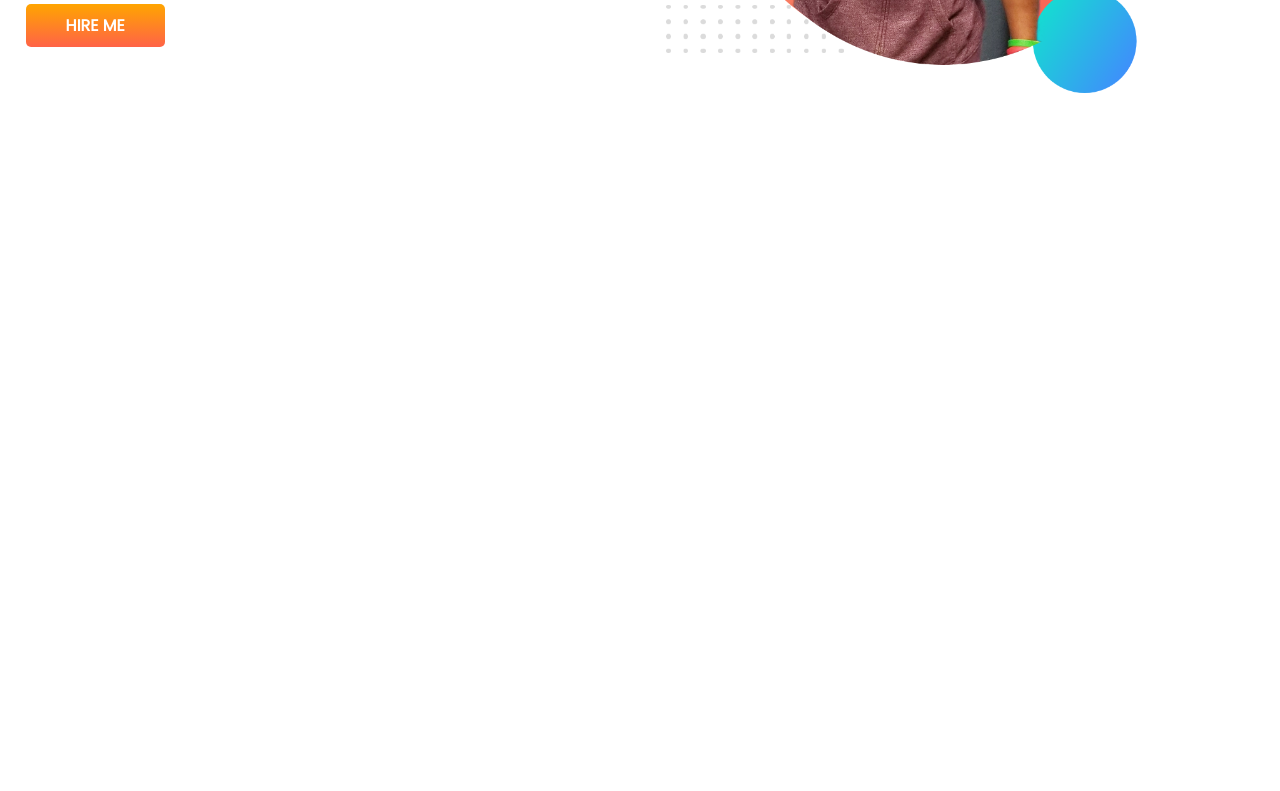
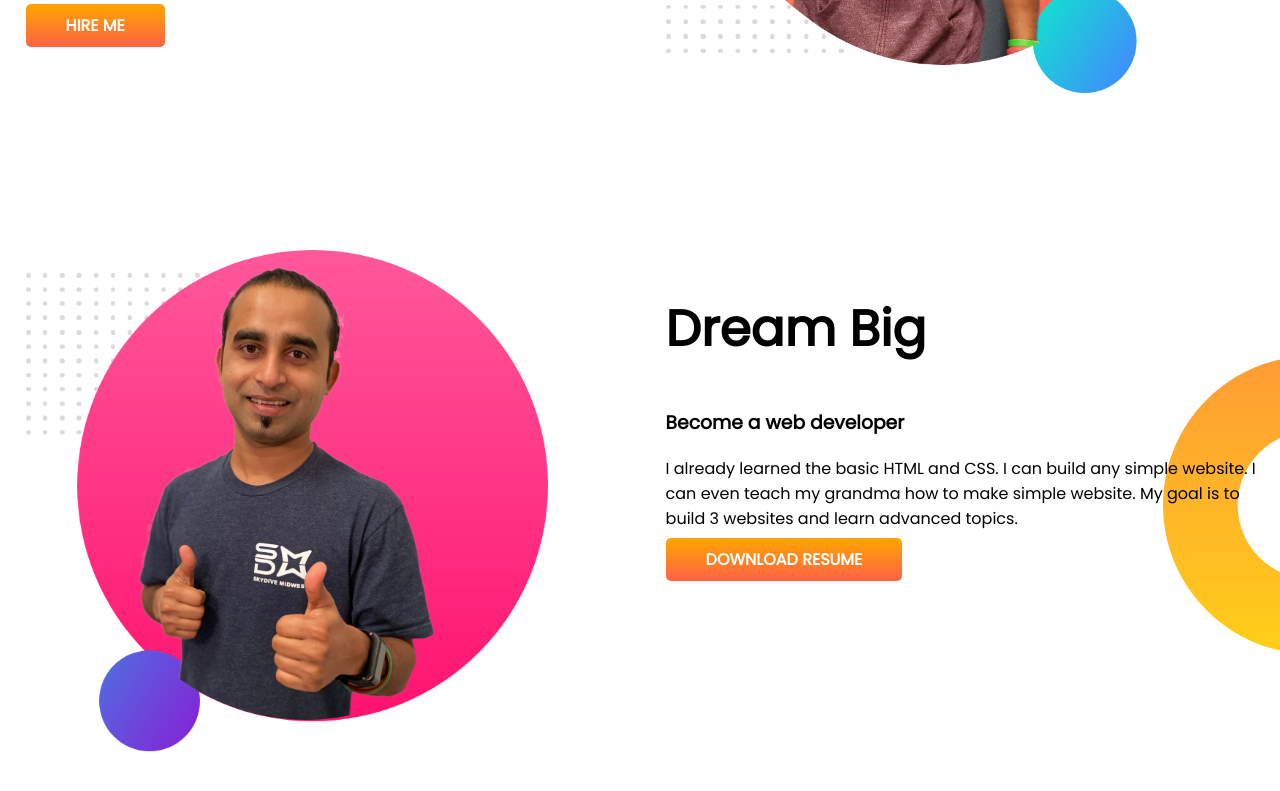
Before and after one commit to SabbirRshuvo/beautiful-professional-protfolio, a plain HTML site: page index.html in a window 1280 px wide. Shown: the part 425-1216 px from the top of the page. Before the commit the page ends 800 px from the top, so only its background shows below. Drawn offline with Linux system fonts and the light colour scheme.

Commit message:
dream big

```diff
--- a/index.html
+++ b/index.html
@@ -23,5 +23,16 @@
             <img src="images/jhankar.png" alt="">
         </div>
     </section>
+    <section class="dream-big">
+        <div class="half-width">
+            <img src="images/jhankar2.png" alt="">
+        </div>
+        <div class="half-width">
+            <h1>Dream Big</h1>
+            <h3>Become a web developer</h3>
+            <p>I already learned the basic HTML and CSS. I can build any simple website. I can even teach my grandma how to make simple website. My goal is to build 3 websites and learn advanced topics.</p>
+            <a class="link-button" target="_blank" href="http://google.com">DOWNLOAD RESUME</a>
+        </div>
+    </section>
 </body>
 </html>
--- a/style.css
+++ b/style.css
@@ -10,6 +10,7 @@ h1{
 }
 section{
     display: flex;
+    margin-bottom: 150px;
 }
 .half-width{
     width: 50%;
@@ -30,3 +31,8 @@ section{
     background-image: url(images/top-banner.png);
     background-repeat: no-repeat;
 }
+.dream-big{
+    background-image: url(images/dream-bg.png);
+    background-repeat: no-repeat;
+    background-position: right;
+}
```
